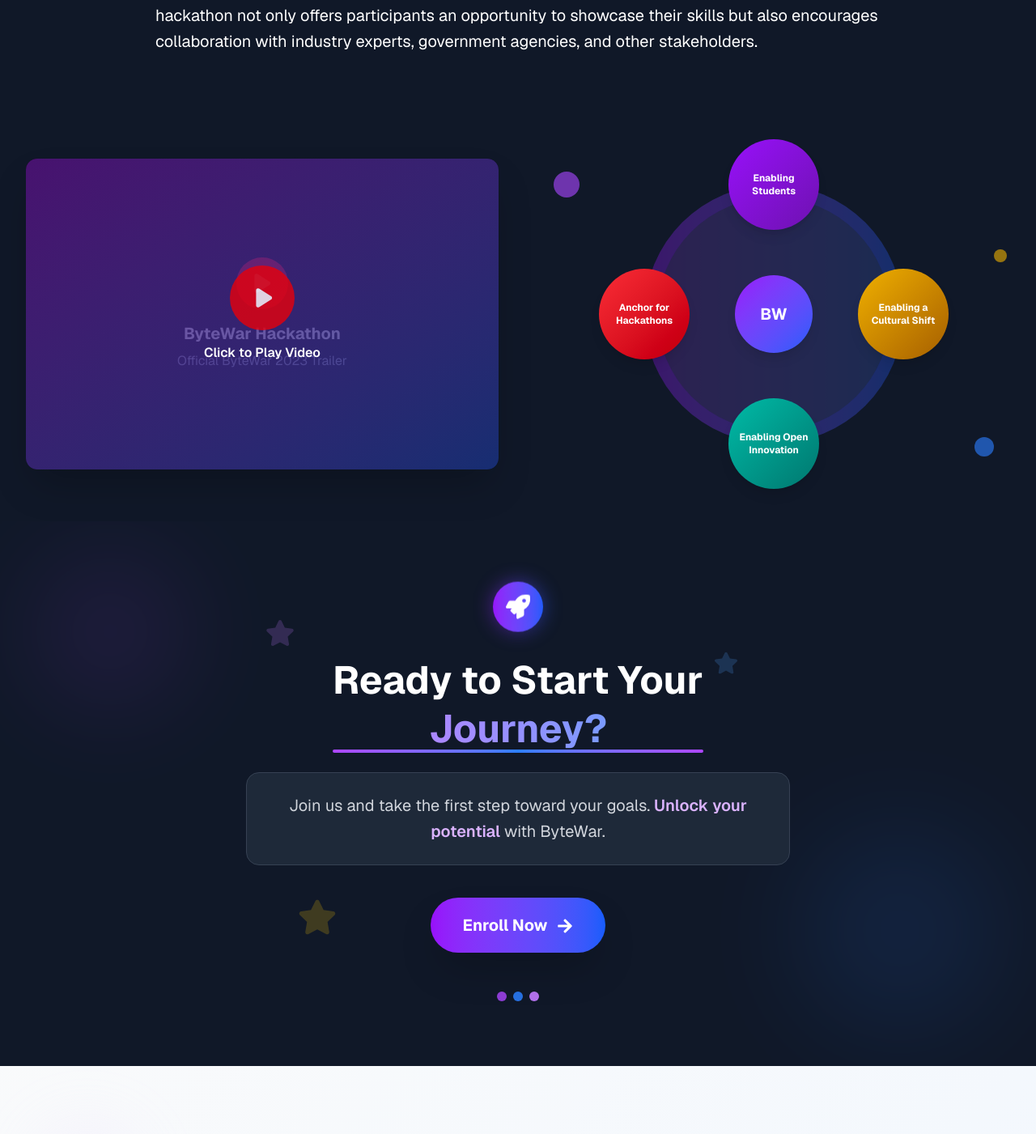
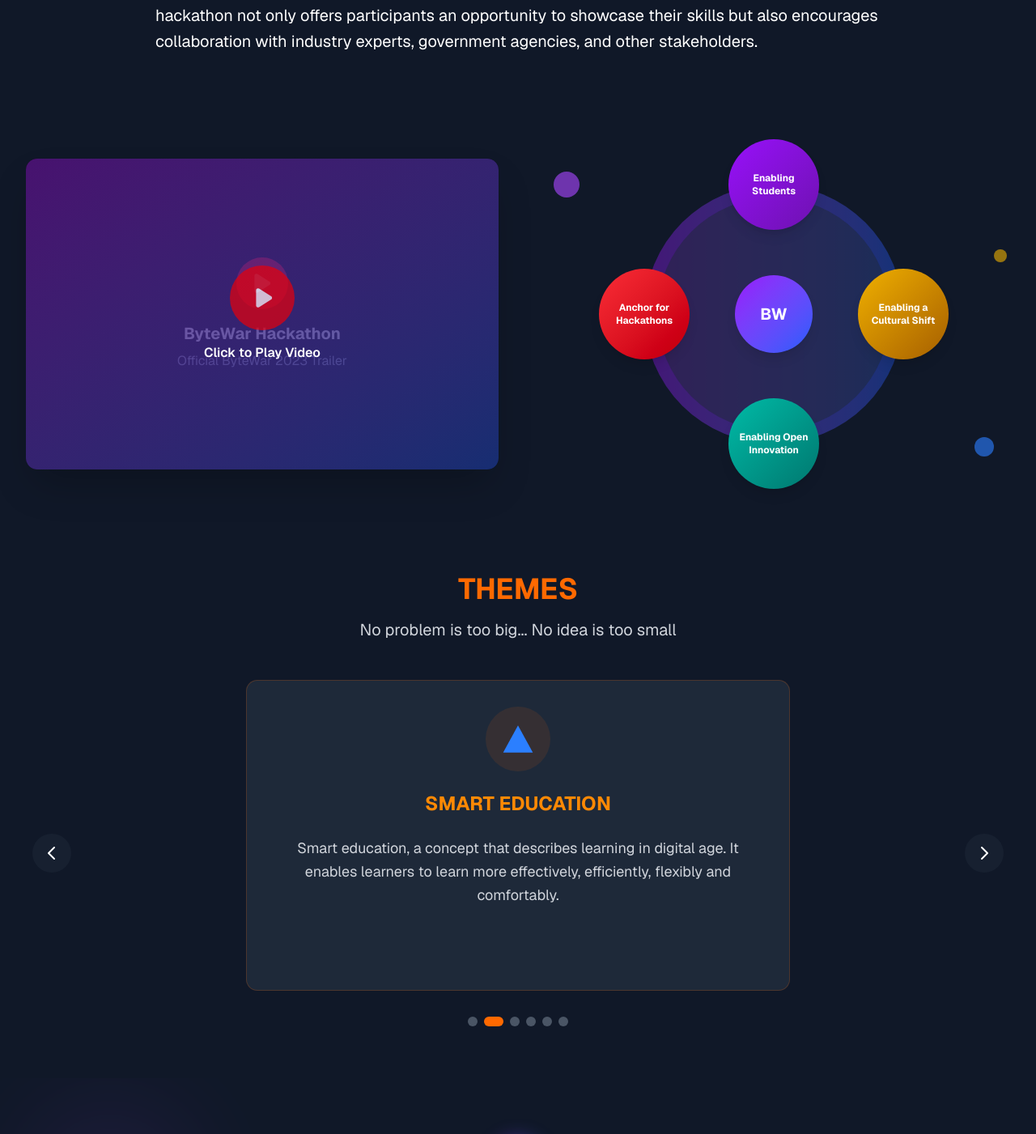
Before and after one commit to navokta/Bytewar-v2, a Next.js app: page / in a window 1280 px wide. Shown: the part 1330-2731 px from the top of the page at 81% size. Built offline with nearby package versions, Linux system fonts and the light colour scheme.

Commit message:
Theme Section

```diff
--- a/app/page.js
+++ b/app/page.js
@@ -8,6 +8,7 @@ import ThoughtSection from '../components/ThoughtSection';
 import Footer from '../components/Footer';
 import ByteWarInfo from '../components/ByteWarInfo';
 import VideoAndInfographicSection from '../components/VideoAndInfographicSection';
+import ThemesSection from '../components/ThemesSection';
     //  import logo from '../public/image.png';
 
 
@@ -20,6 +21,7 @@ export default function Home() {
       <HeroSection />
       <ByteWarInfo />
       <VideoAndInfographicSection />
+      <ThemesSection />
       <EnrollNow />
       <Gallery />
       <ThoughtSection />
--- /dev/null
+++ b/components/ThemesSection.jsx
@@ -0,0 +1,160 @@
+import React, { useState, useEffect } from 'react';
+
+const ThemesSection = () => {
+  const [currentIndex, setCurrentIndex] = useState(0);
+
+  const themes = [
+    {
+      title: 'BLOCKCHAIN & CYBERSECURITY',
+      description: 'Provide ideas in a decentralized and distributed ledger technology used to store digital information that powers cryptocurrencies and NFTs and can radically change multiple sectors.',
+      icon: (
+        <svg className="w-10 h-10 text-orange-500" fill="currentColor" viewBox="0 0 24 24">
+          <path d="M12 2L1 22h22L12 2z" />
+        </svg>
+      ),
+    },
+    {
+      title: 'SMART EDUCATION',
+      description: 'Smart education, a concept that describes learning in digital age. It enables learners to learn more effectively, efficiently, flexibly and comfortably.',
+      icon: (
+        <svg className="w-10 h-10 text-blue-500" fill="currentColor" viewBox="0 0 24 24">
+          <path d="M12 2L1 22h22L12 2z" />
+        </svg>
+      ),
+    },
+    {
+      title: 'DISASTER MANAGEMENT',
+      description: 'Disaster management includes ideas related to risk mitigation, planning and management before, after or during a disaster.',
+      icon: (
+        <svg className="w-10 h-10 text-green-500" fill="currentColor" viewBox="0 0 24 24">
+          <path d="M12 2L1 22h22L12 2z" />
+        </svg>
+      ),
+    },
+    {
+      title: 'ENVIRONMENTAL SUSTAINABILITY',
+      description: 'Focus on sustainable practices to protect the environment and promote ecological balance.',
+      icon: (
+        <svg className="w-10 h-10 text-yellow-500" fill="currentColor" viewBox="0 0 24 24">
+          <path d="M12 2L1 22h22L12 2z" />
+        </svg>
+      ),
+    },
+    {
+      title: 'HEALTHCARE INNOVATION',
+      description: 'Innovative solutions in healthcare to improve patient care, diagnostics, and treatment methods.',
+      icon: (
+        <svg className="w-10 h-10 text-pink-500" fill="currentColor" viewBox="0 0 24 24">
+          <path d="M12 2L1 22h22L12 2z" />
+        </svg>
+      ),
+    },
+    {
+      title: 'ARTIFICIAL INTELLIGENCE',
+      description: 'Explore cutting-edge AI solutions for real-world problems and future technological advancement.',
+      icon: (
+        <svg className="w-10 h-10 text-purple-500" fill="currentColor" viewBox="0 0 24 24">
+          <path d="M12 2L1 22h22L12 2z" />
+        </svg>
+      ),
+    },
+  ];
+
+  // Auto-scroll functionality
+  useEffect(() => {
+    const interval = setInterval(() => {
+      setCurrentIndex((prevIndex) => (prevIndex + 1) % themes.length);
+    }, 5000); // Change slide every 5 seconds
+
+    return () => clearInterval(interval);
+  }, [themes.length]);
+
+  const goToSlide = (index) => {
+    setCurrentIndex(index);
+  };
+
+  const nextSlide = () => {
+    setCurrentIndex((prevIndex) => (prevIndex + 1) % themes.length);
+  };
+
+  const prevSlide = () => {
+    setCurrentIndex((prevIndex) => (prevIndex - 1 + themes.length) % themes.length);
+  };
+
+  return (
+    <section className="bg-gray-900 py-16 px-4 sm:px-6 lg:px-8">
+      <div className="max-w-7xl mx-auto">
+        {/* Section Header */}
+        <div className="text-center mb-12">
+          <h2 className="text-4xl font-bold text-orange-500 mb-4">THEMES</h2>
+          <p className="text-xl text-gray-300">No problem is too big... No idea is too small</p>
+        </div>
+
+        {/* Carousel Container */}
+        <div className="relative overflow-hidden">
+          {/* Carousel Wrapper */}
+          <div className="relative h-96">
+            {/* Slides */}
+            <div
+              className="flex transition-transform duration-500 ease-in-out h-full"
+              style={{ transform: `translateX(-${currentIndex * 100}%)` }}
+            >
+              {themes.map((theme, index) => (
+                <div key={index} className="w-full flex-shrink-0 px-4">
+                  <div className="bg-gray-800 rounded-xl p-8 h-full border border-orange-500/20 hover:border-orange-500/50 transition-all duration-300 mx-auto max-w-2xl">
+                    <div className="flex flex-col items-center text-center space-y-6">
+                      {/* Icon */}
+                      <div className="flex items-center justify-center w-20 h-20 bg-orange-500/10 rounded-full">
+                        {theme.icon}
+                      </div>
+
+                      {/* Title */}
+                      <h3 className="text-2xl font-bold text-orange-400">{theme.title}</h3>
+
+                      {/* Description */}
+                      <p className="text-gray-300 text-lg leading-relaxed">{theme.description}</p>
+                    </div>
+                  </div>
+                </div>
+              ))}
+            </div>
+          </div>
+
+          {/* Navigation Arrows */}
+          <button
+            onClick={prevSlide}
+            className="absolute left-0 top-1/2 transform -translate-y-1/2 bg-gray-800/50 hover:bg-gray-700/80 text-white p-3 rounded-full transition-all duration-300 ml-2"
+          >
+            <svg className="w-6 h-6" fill="none" stroke="currentColor" viewBox="0 0 24 24">
+              <path strokeLinecap="round" strokeLinejoin="round" strokeWidth={2} d="M15 19l-7-7 7-7" />
+            </svg>
+          </button>
+
+          <button
+            onClick={nextSlide}
+            className="absolute right-0 top-1/2 transform -translate-y-1/2 bg-gray-800/50 hover:bg-gray-700/80 text-white p-3 rounded-full transition-all duration-300 mr-2"
+          >
+            <svg className="w-6 h-6" fill="none" stroke="currentColor" viewBox="0 0 24 24">
+              <path strokeLinecap="round" strokeLinejoin="round" strokeWidth={2} d="M9 5l7 7-7 7" />
+            </svg>
+          </button>
+
+          {/* Dots Indicator */}
+          <div className="flex justify-center mt-8 space-x-2">
+            {themes.map((_, index) => (
+              <button
+                key={index}
+                onClick={() => goToSlide(index)}
+                className={`w-3 h-3 rounded-full transition-all duration-300 ${
+                  index === currentIndex ? 'bg-orange-500 w-6' : 'bg-gray-600'
+                }`}
+              />
+            ))}
+          </div>
+        </div>
+      </div>
+    </section>
+  );
+};
+
+export default ThemesSection;
--- a/package.json
+++ b/package.json
@@ -11,6 +11,7 @@
   "dependencies": {
     "@monaco-editor/react": "^4.7.0",
     "@radix-ui/react-slot": "^1.2.3",
+    "@shadcn/ui": "^0.0.4",
     "bcryptjs": "^3.0.2",
     "class-variance-authority": "^0.7.1",
     "clsx": "^2.1.1",
```
Also changed, not shown: app/login/page.js (+13 -40 lines), 1 other file (tests, documents, lock files or other folders).
